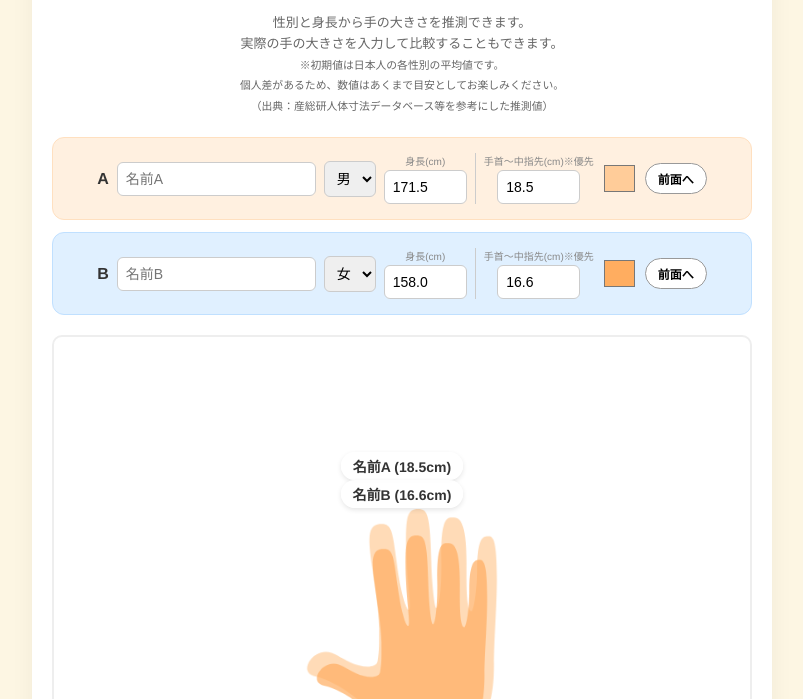
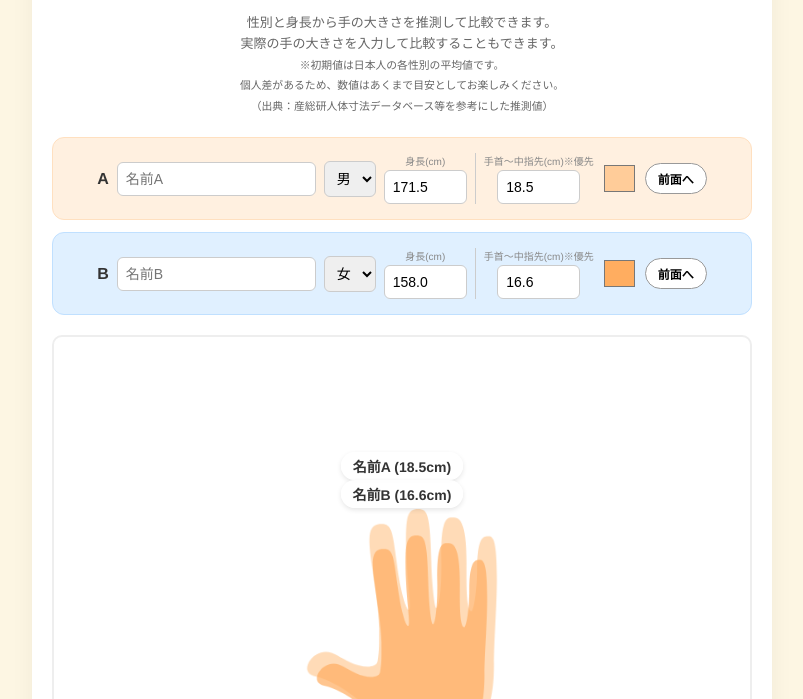
Before and after one commit to qwertyaz111/hand-size-comparison, a plain HTML site: page index.html in a window 1280 px wide. Shown: the part 101-800 px from the top of the page, without its empty margins (238-1041 px from the left). Drawn offline with Linux system fonts and the light colour scheme.

Commit message:
Update description text for hand size comparison tool

```diff
--- a/index.html
+++ b/index.html
@@ -77,7 +77,7 @@
 <div class="container">
     <h1>✋手の大きさ比較ツール</h1>
     <p class="description">
-       性別と身長から手の大きさを推測できます。<br>
+       性別と身長から手の大きさを推測して比較できます。<br>
        実際の手の大きさを入力して比較することもできます。<br>
         <small>※初期値は日本人の各性別の平均値です。<br>
             個人差があるため、数値はあくまで目安としてお楽しみください。<br>
```
